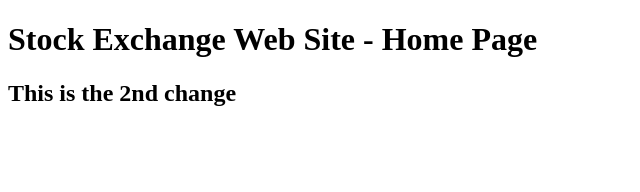
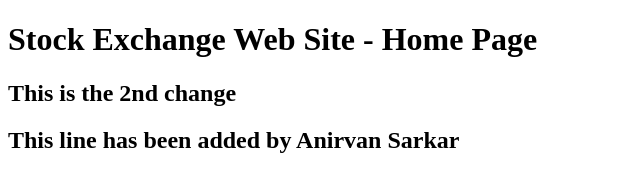
Before and after one commit to gurubbc/MyWebApp100, a plain HTML site: page MyWebApp100/WebContent/index.html in a window 1280 px wide. Shown: the whole page, without its empty margins (0-640 px from the left). Drawn offline with Linux system fonts and the light colour scheme.

Commit message:
This line has been added by Anirvan Sarkar

```diff
--- a/MyWebApp100/WebContent/index.html
+++ b/MyWebApp100/WebContent/index.html
@@ -7,5 +7,6 @@
 <body>
 <h1> Stock Exchange Web Site - Home Page</h1>
 <h2> This is the 2nd change</h2>
+<h2>This line has been added by Anirvan Sarkar </h2>
 </body>
 </html>
```
